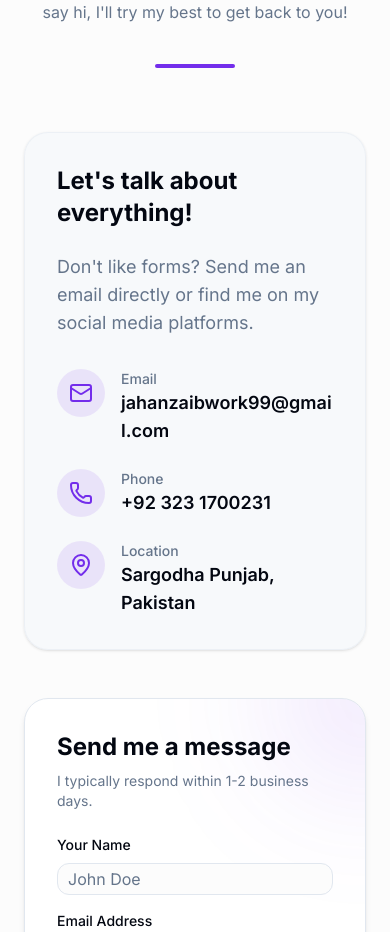
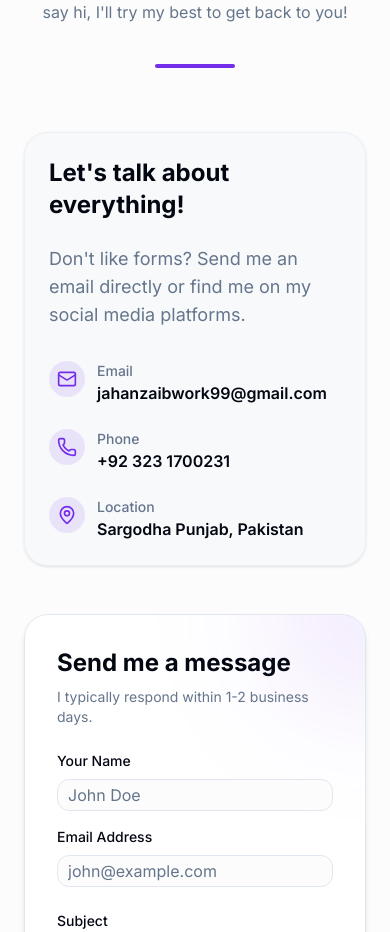
Before and after one commit to jahanzaibwork99/my-portfolio, a React (Vite) app: page / in a window 390 px wide. Shown: the part 8682-9614 px from the top of the page. Built offline with nearby package versions, Linux system fonts and the light colour scheme.

Commit message:
email issue collaping for mobile ui solved

```diff
--- a/src/components/sections/Contact.tsx
+++ b/src/components/sections/Contact.tsx
@@ -28,44 +28,44 @@ export function Contact() {
           transition={{ duration: 0.5 }}
           className="flex flex-col gap-8"
         >
-          <div className="bg-secondary/40 p-8 rounded-3xl border border-border/50 shadow-sm">
+          <div className="bg-secondary/40 p-6 sm:p-8 rounded-3xl border border-border/50 shadow-sm">
             <h3 className="text-2xl font-bold mb-6">Let's talk about everything!</h3>
             <p className="text-muted-foreground mb-8 text-lg">
               Don't like forms? Send me an email directly or find me on my social media platforms.
             </p>
 
             <div className="flex flex-col gap-6">
-              <div className="flex items-start gap-4">
-                <div className="p-3 bg-primary/10 text-primary rounded-full">
-                  <Mail className="w-6 h-6" />
+               <div className="flex items-start gap-3 sm:gap-4">
+                <div className="p-2 sm:p-3 bg-primary/10 text-primary rounded-full shrink-0">
+                  <Mail className="w-5 h-5 sm:w-6 sm:h-6" />
                 </div>
                 <div className="flex flex-col">
                   <span className="text-sm font-medium text-muted-foreground">Email</span>
-                  <a href="mailto:jahanzaibwork99@gmail.com" className="text-lg font-semibold hover:text-primary transition-colors break-all">
+                  <a href="mailto:jahanzaibwork99@gmail.com" className="text-base sm:text-lg font-semibold hover:text-primary transition-colors break-words">
                     jahanzaibwork99@gmail.com
                   </a>
                 </div>
               </div>
 
-              <div className="flex items-start gap-4">
-                <div className="p-3 bg-primary/10 text-primary rounded-full">
-                  <Phone className="w-6 h-6" />
+               <div className="flex items-start gap-3 sm:gap-4">
+                <div className="p-2 sm:p-3 bg-primary/10 text-primary rounded-full shrink-0">
+                  <Phone className="w-5 h-5 sm:w-6 sm:h-6" />
                 </div>
                 <div className="flex flex-col">
                   <span className="text-sm font-medium text-muted-foreground">Phone</span>
-                  <a href="tel:+1234567890" className="text-lg font-semibold hover:text-primary transition-colors">
+                  <a href="tel:+1234567890" className="text-base sm:text-lg font-semibold hover:text-primary transition-colors">
                     +92 323 1700231
                   </a>
                 </div>
               </div>
 
-              <div className="flex items-start gap-4">
-                <div className="p-3 bg-primary/10 text-primary rounded-full">
-                  <MapPin className="w-6 h-6" />
+               <div className="flex items-start gap-3 sm:gap-4">
+                <div className="p-2 sm:p-3 bg-primary/10 text-primary rounded-full shrink-0">
+                  <MapPin className="w-5 h-5 sm:w-6 sm:h-6" />
                 </div>
                 <div className="flex flex-col">
                   <span className="text-sm font-medium text-muted-foreground">Location</span>
-                  <span className="text-lg font-semibold">
+                   <span className="text-base sm:text-lg font-semibold">
                     Sargodha Punjab, Pakistan
                   </span>
                 </div>
```
